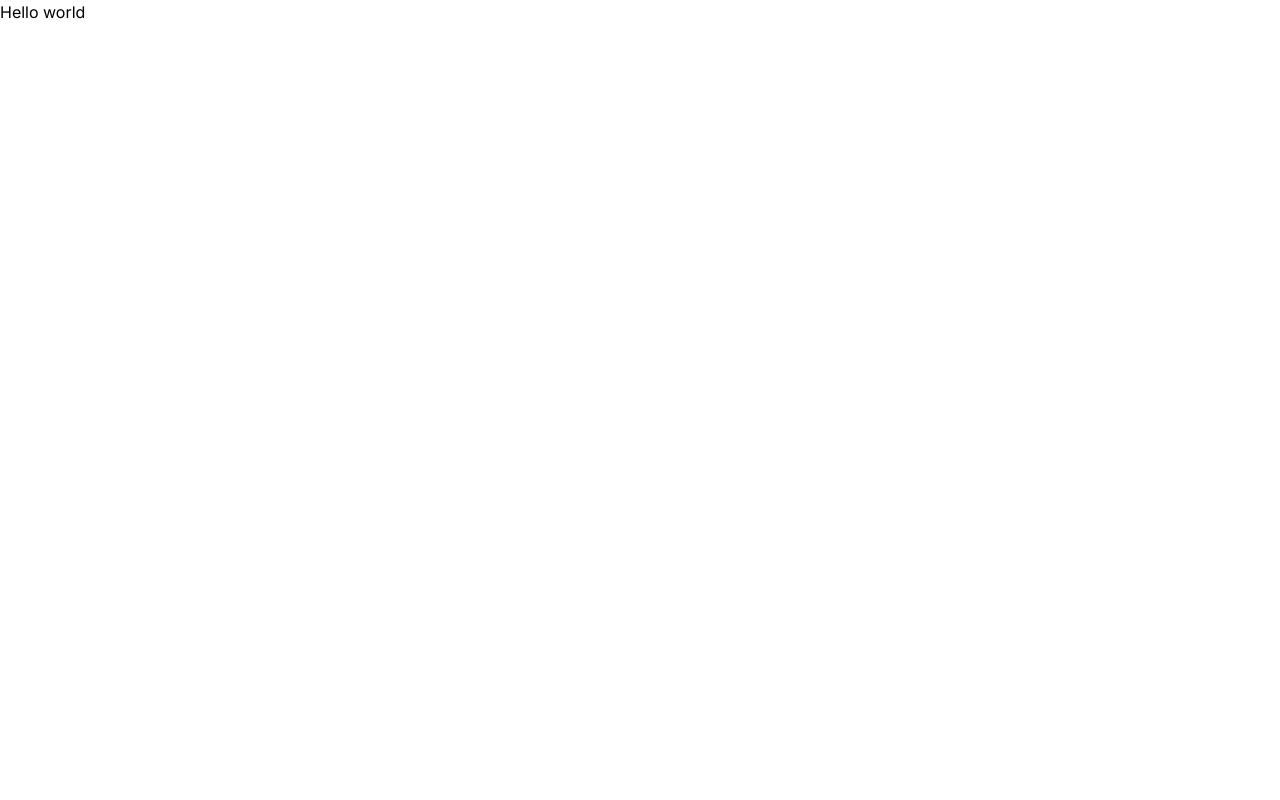
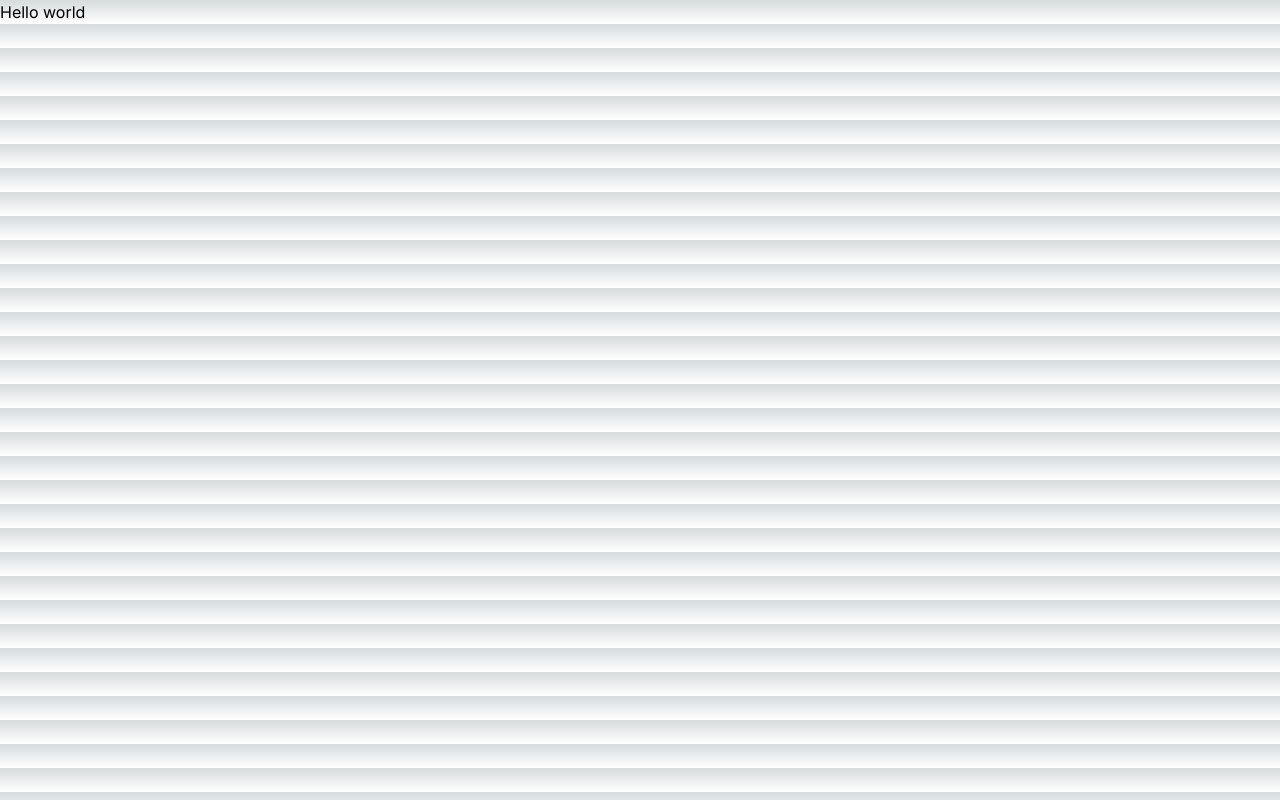
Before and after one commit to Merus23/NovoonBrandBook, a Next.js app: page / in a window 1280 px wide. Built offline with nearby package versions, Linux system fonts and the light colour scheme.

Commit message:
chore: uncommented global css

```diff
--- a/src/app/globals.css
+++ b/src/app/globals.css
@@ -2,7 +2,7 @@
 @tailwind components;
 @tailwind utilities;
 
-/* :root {
+:root {
   --foreground-rgb: 0, 0, 0;
   --background-start-rgb: 214, 219, 220;
   --background-end-rgb: 255, 255, 255;
@@ -30,4 +30,4 @@ body {
   .text-balance {
     text-wrap: balance;
   }
-} */
+}
```
